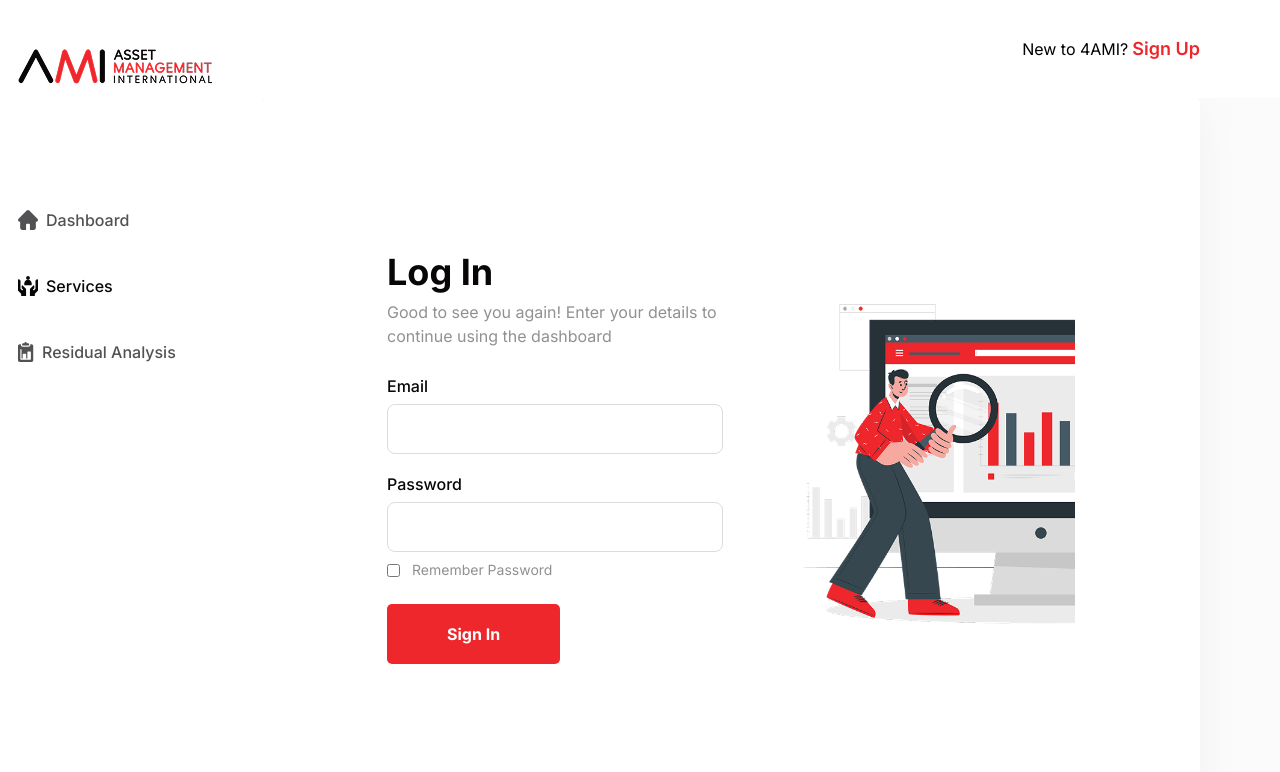
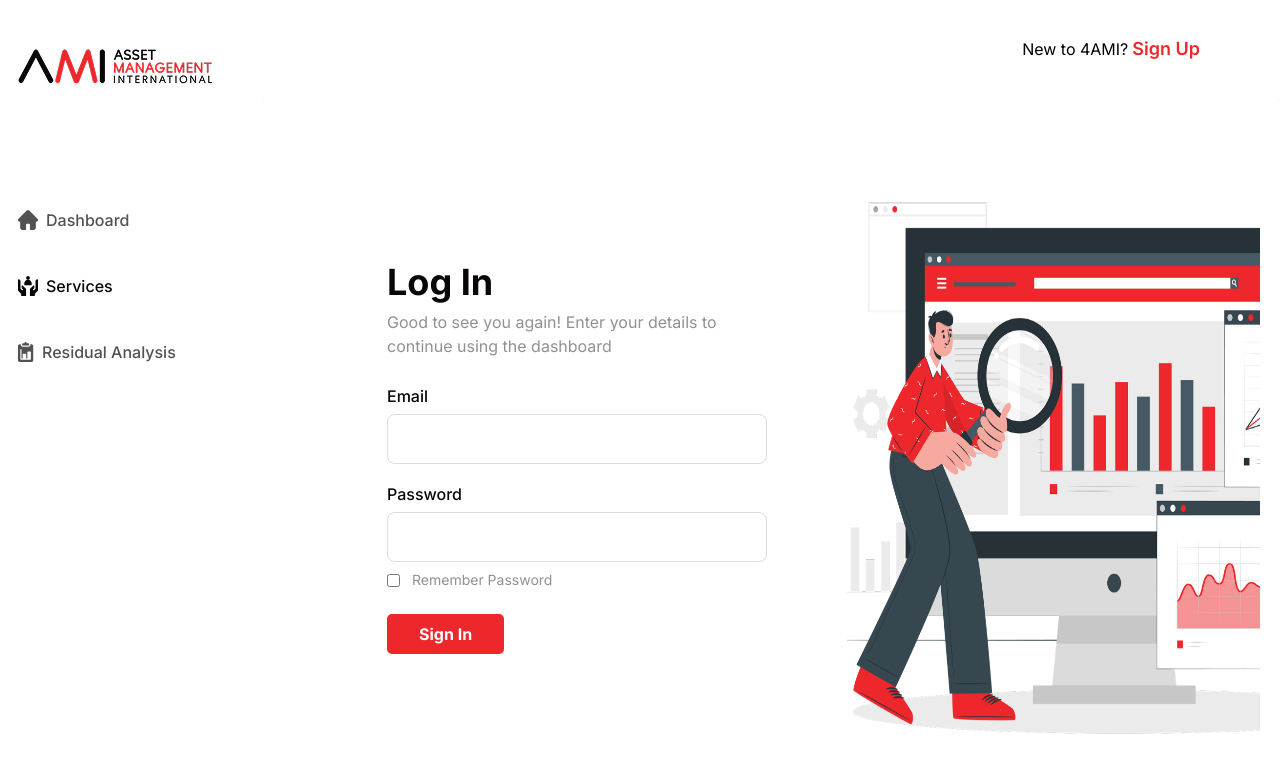
Before and after one commit to arakash-developer/headless, a React (Vite) app: page /login in a window 1280 px wide. Shown: the top 772 px of the page. Built offline with nearby package versions, Linux system fonts and the light colour scheme.

Commit message:
style: Update layout structure in Login and Navbar components for improved design consistency

```diff
--- a/src/components/login/Login.jsx
+++ b/src/components/login/Login.jsx
@@ -106,7 +106,7 @@ const Login = () => {
 
   return (
     <>
-      <div className="loginBox bg-[#fff]  mr-[80px] mb-[171px] rounded-[5px] px-[125px] py-5 flex gap-[80px] h-full items-center">
+      <div className="loginBox bg-[#fff] max-w-[1099px] mb-[171px] rounded-[5px] pl-[125px] pr-[20px] py-5 flex gap-[80px] h-full items-center">
         <div className="max-w-[380px]">
           <h3 className="text-[var(--primary2)] text-4xl not-italic font-bold leading-10">
             Log In
@@ -158,7 +158,7 @@ const Login = () => {
             </div>
             <button
               type="submit"
-              className="py-[18px] px-[60px] bg-[var(--primary)] rounded-[5px] text-white text-base font-bold max-w-[192px] cursor-pointer"
+              className="py-[8px] px-8 bg-[var(--primary)] rounded-[5px] text-white text-base font-bold max-w-[192px] cursor-pointer"
             >
               Sign In
             </button>
@@ -166,7 +166,7 @@ const Login = () => {
         </div>
         <div className="">
           <img
-            className="bg-cover rounded-[5px]"
+            className="bg-cover rounded-[5px] w-[564px] h-[633px]"
             src={Loginbanner}
             alt="Login Banner"
           />
--- a/src/components/main/Navbar.jsx
+++ b/src/components/main/Navbar.jsx
@@ -3,7 +3,7 @@ import { Link } from "react-router-dom";
 const Navbar = () => {
   return (
     <>
-      <nav className="mt-[35px] mb-6 navbar mr-[80px] flex justify-between items-center">
+      <nav className="max-w-[1099px] mt-[35px] mb-6 navbar mr-[80px] flex justify-between items-center">
         {/* <div className="flex items-center relative">
         <input
           type="text"
```
Also changed, not shown: public/logIn.png.
